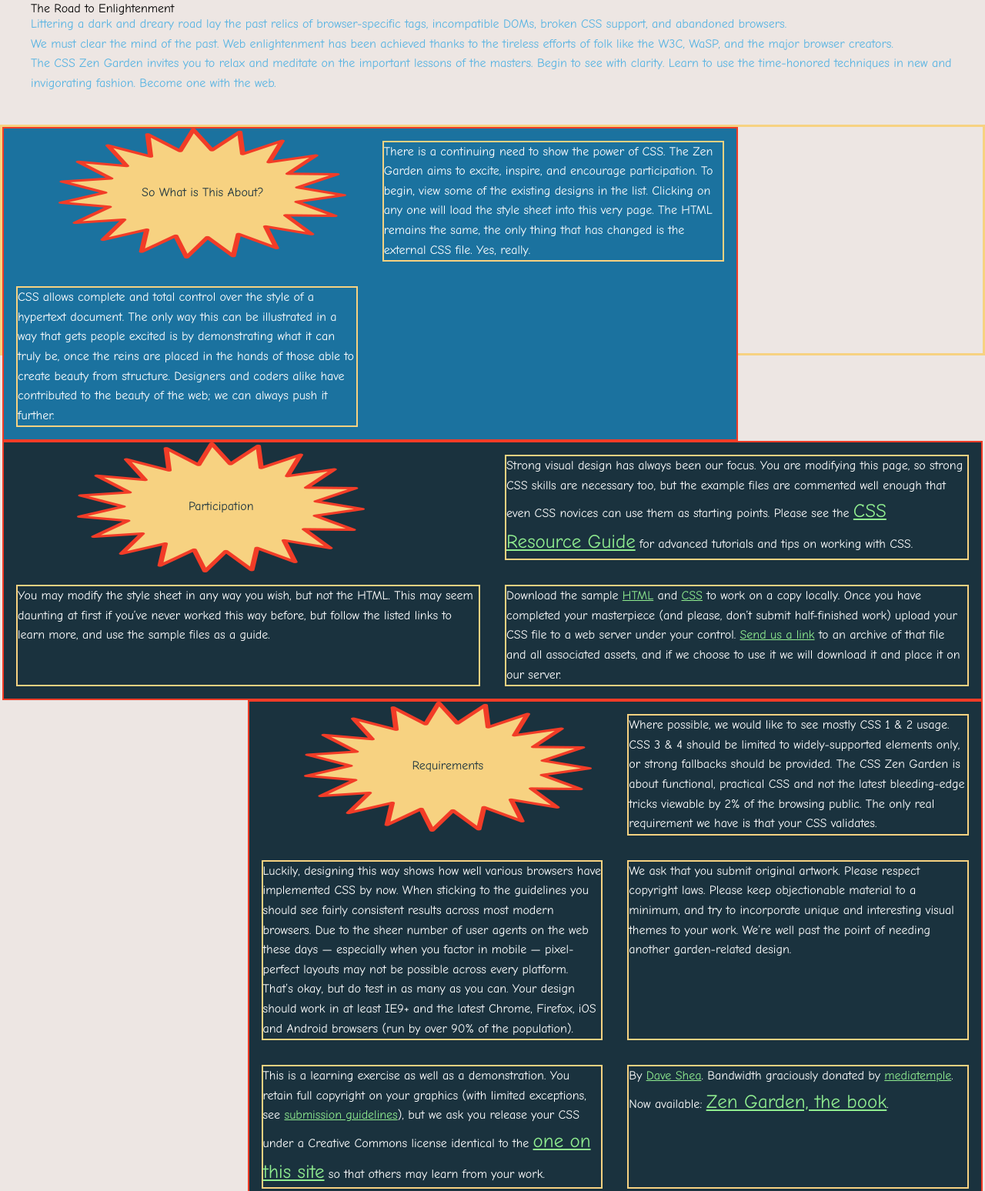
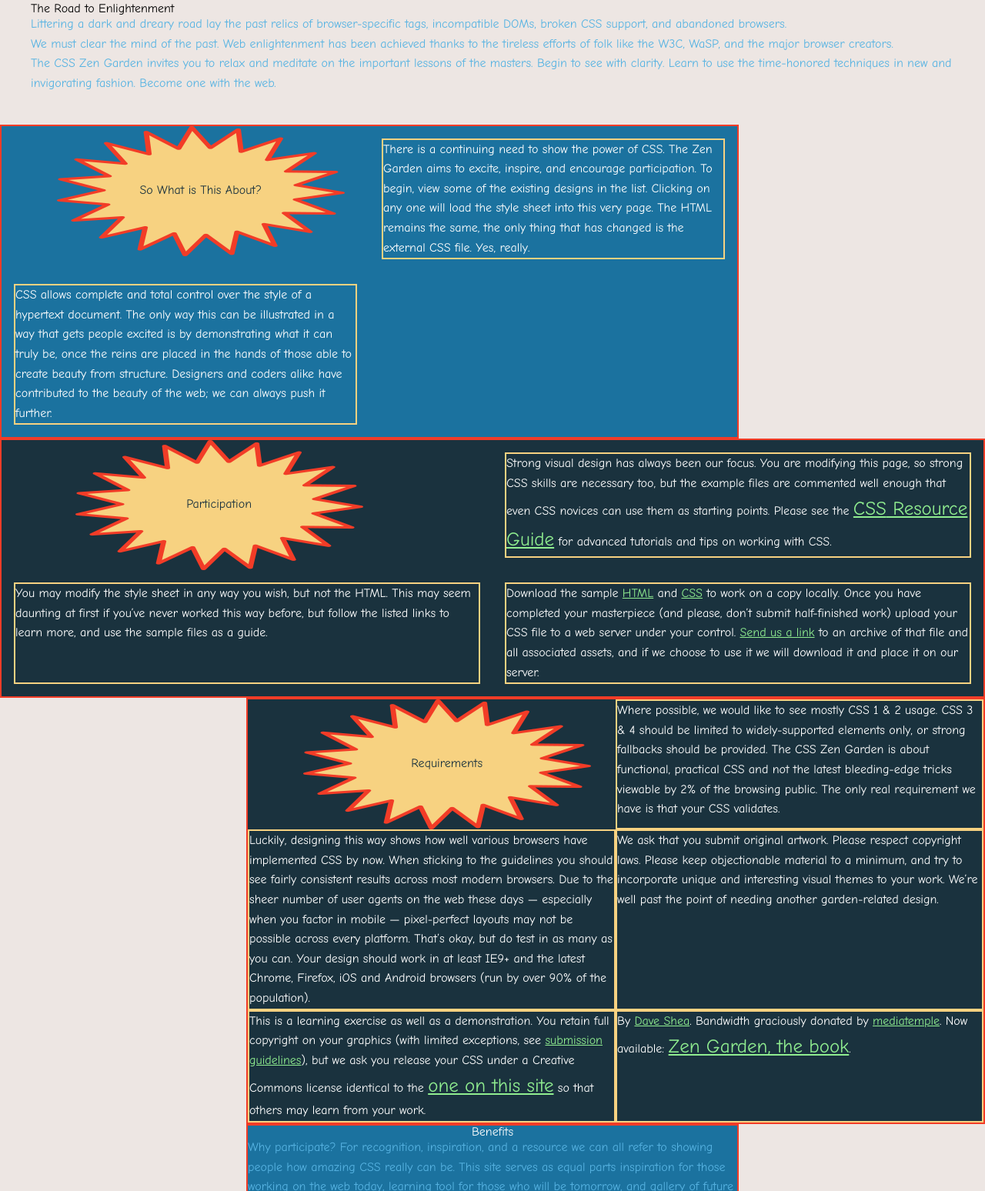
Before and after one commit to Dnozol/ZenGarden, a website: page src/index.html in a window 1280 px wide. Shown: the part 968-2516 px from the top of the page at 77% size. Drawn offline with nearby package versions, Linux system fonts and the light colour scheme; files that its build step writes are made by us from their sources.

Commit message:
removed weird border

```diff
--- a/src/partials/_layout.scss
+++ b/src/partials/_layout.scss
@@ -92,8 +92,6 @@
   a {
     color: lightgreen;
   }
-
-  border: 3px solid $gold;
 
   >div {
     border: 2px solid $red;
@@ -215,7 +213,6 @@
   >p {
     color: $white;
     border: 2px solid $gold;
-    margin: 1em;
   }
   @include titleStyle;
 }
@@ -254,6 +251,7 @@
 }
 
 @media only screen and (min-width: $L){
+  footer { height: 100%;}
   .main{
     display: grid;
     grid-template-columns: 1fr 1fr 1fr 1fr 1fr 1fr 1fr;
```
